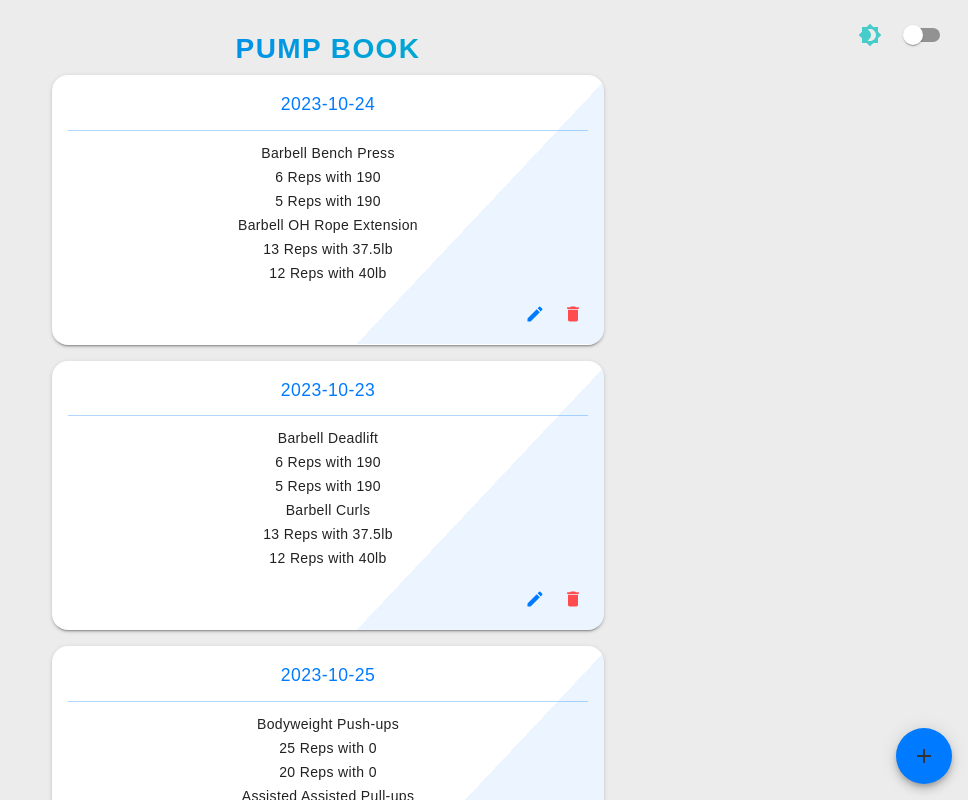
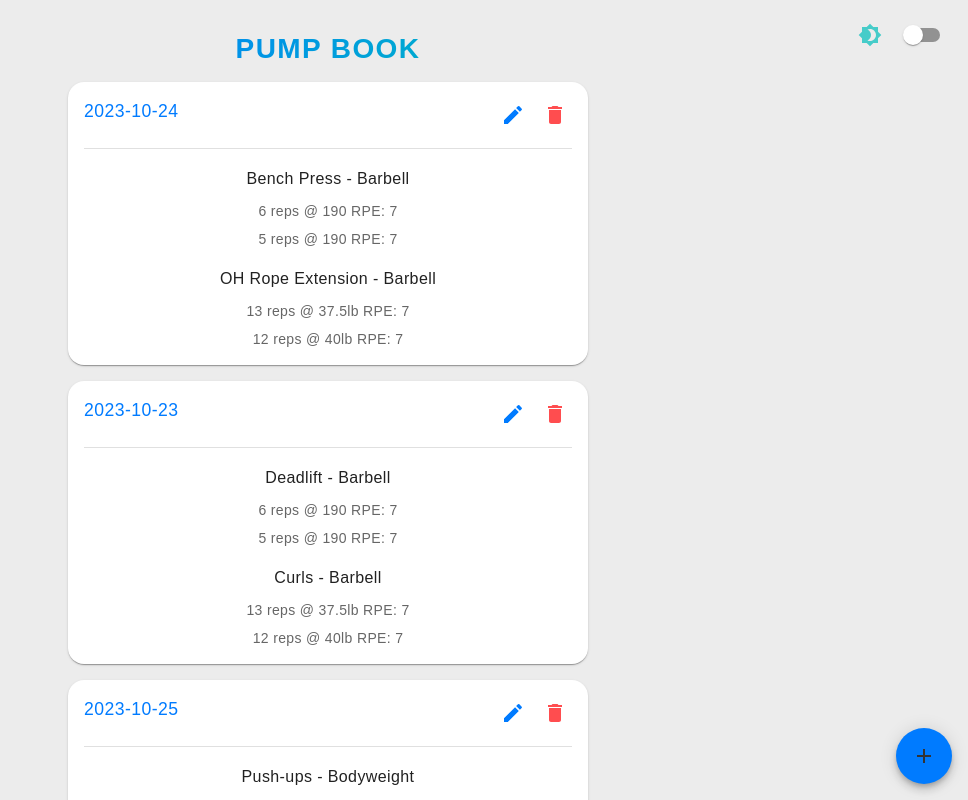
Before and after one commit to owendclark/pump-book, a React (Create React App) app: page / in a window 1280 px wide. Shown: the top 800 px of the page, without its empty margins (312-1280 px from the left). Built offline with nearby package versions, Linux system fonts and the light colour scheme.

Commit message:
Functionality and UI Update
- Added RPE field
- Updated Card UI
- Updated Set Fields UI
- Updated Add Set Button UI

```diff
--- a/src/components/ExerciseFields.jsx
+++ b/src/components/ExerciseFields.jsx
@@ -17,10 +17,11 @@ const ExerciseFields = ({
       return false;
     }
 
-    // If the exercise type requires weight, check if all sets have weights specified and check if all sets have reps and weights specified
+    // If the exercise type requires weight, check if all sets have weights specified and check if all sets have reps and weights and RPE specified
     for (let set of lastExercise.sets) {
       if (
         !set.reps ||
+        !set.RPE ||
         (lastExercise.weightType !== "Bodyweight" && !set.weight)
       ) {
         return false;
--- a/src/components/TrainingDayCard.jsx
+++ b/src/components/TrainingDayCard.jsx
@@ -1,66 +1,77 @@
 import React from "react";
-import cardBackground from "../styles/cardBackground";
-
 import {
   Card,
   Typography,
   IconButton,
   Stack,
-  alpha,
+  Divider,
+  useTheme,
   Box,
-  Divider,
 } from "@mui/material";
 import EditIcon from "@mui/icons-material/Edit";
 import DeleteIcon from "@mui/icons-material/Delete";
 
 const TrainingDayCard = ({ date, exercises, onEdit, onDelete }) => {
+  const theme = useTheme();
+
   return (
     <Card
       sx={{
-        mb: 2,
-        p: 2,
-        boxShadow: 2,
-        borderRadius: "16px",
-        position: "relative",
+        margin: theme.spacing(2),
+        p: theme.spacing(2),
+        boxShadow: theme.shadows[1],
+        "&:hover": { boxShadow: theme.shadows[8] },
       }}
     >
-      <Typography variant="h6" color="primary">
+      <Stack
+        direction="row"
+        justifyContent="space-between"
+        alignItems="center"
+        sx={{ mb: theme.spacing(2) }}
+      >
+        <Typography variant="h6" color="primary" gutterBottom>
           {date}
         </Typography>
-      <Divider sx={{ my: 1.5, borderColor: alpha("#007BFF", 0.3) }} />
-      {exercises.map((exercise, index) => (
-        <Box key={index}>
-          <Typography key={index} variant="body2" my={0.5}>
-            {exercise.weightType} {exercise.name}
-          </Typography>
-          {exercise.sets.map((set, index) => (
-            <Typography key={index} variant="body2" my={0.5}>
-              {set.reps} Reps with {set.weight}{" "}
-              {exercise.weightType === "Weighted" ? "added" : ""}
-            </Typography>
-          ))}
-        </Box>
-      ))}
-      <Stack direction="row" justifyContent="flex-end" spacing={1} mt={2}>
-        <IconButton
-          onClick={() => onEdit(date)}
-          size="small"
-          color="primary"
-          sx={{ zIndex: 1 }}
-        >
-          <EditIcon fontSize="small" />
+        <Box>
+          <IconButton onClick={() => onEdit(date)} size="small" color="primary">
+            <EditIcon />
           </IconButton>
           <IconButton
             onClick={() => onDelete(date)}
             size="small"
+            sx={{ ml: 1 }}
             color="error"
-          sx={{ zIndex: 1 }}
           >
-          <DeleteIcon fontSize="small" />
+            <DeleteIcon />
           </IconButton>
+        </Box>
       </Stack>
-
-      <Box sx={cardBackground} />
+      <Divider sx={{ mb: theme.spacing(2) }} />
+      <Stack spacing={2}>
+        {exercises.map((exercise, index) => (
+          <Stack key={`exercise-${index}`} spacing={1}>
+            <Typography variant="subtitle1" color="text.primary" gutterBottom>
+              {exercise.name} - {exercise.weightType}
+            </Typography>
+            {exercise.sets.map((set, setIndex) => (
+              <Typography
+                key={`set-${setIndex}`}
+                variant="body2"
+                color="text.secondary"
+                gutterBottom
+              >
+                {`${set.reps} reps ${
+                  set.weight
+                    ? `@ ${set.weight}${
+                        exercise.weightType === "Weighted" ? "kg" : ""
+                      }`
+                    : ""
+                } RPE: ${set.RPE}`}
+              </Typography>
+            ))}
+          </Stack>
+        ))}
+      </Stack>
     </Card>
   );
 };
--- a/src/components/exerciseFields/AddSetButton.jsx
+++ b/src/components/exerciseFields/AddSetButton.jsx
@@ -5,6 +5,7 @@ import AddIcon from "@mui/icons-material/Add";
 const AddSetButton = ({ exercise, exerciseIndex, onExerciseChange }) => {
   return (
     <Button
+      variant="outlined"
       startIcon={<AddIcon />}
       onClick={() => {
         const updatedExercise = { ...exercise };
--- a/src/components/exerciseFields/ExerciseHeader.jsx
+++ b/src/components/exerciseFields/ExerciseHeader.jsx
@@ -6,7 +6,7 @@ import { Grid } from "@mui/material";
 
 const ExerciseHeader = ({ exercise, exerciseIndex, onExerciseChange }) => {
   return (
-    <Grid container>
+    <Grid container pb={0.5}>
       <WeightTypeField
         exercise={exercise}
         exerciseIndex={exerciseIndex}
--- a/src/components/exerciseFields/ExerciseSet.jsx
+++ b/src/components/exerciseFields/ExerciseSet.jsx
@@ -4,6 +4,7 @@ import RepField from "./RepField";
 import RemoveSetButton from "./RemoveSetButton";
 
 import { Grid, Typography } from "@mui/material";
+import RPEField from "./RPEField";
 
 const ExerciseSet = ({
   exercise,
@@ -12,15 +13,45 @@ const ExerciseSet = ({
   setIndex,
   onExerciseChange,
 }) => {
+  const determineItemWidth = (item) => {
+    switch (item) {
+      case "setName":
+        return 1.5;
+      case "weightField":
+        return exercise.sets.length > 1 ? 3.5 : 3.5;
+      case "repField":
+        return exercise.sets.length > 1 && exercise.weightType === "Bodyweight"
+          ? 6
+          : exercise.sets.length <= 1 && exercise.weightType === "Bodyweight"
+          ? 8
+          : exercise.sets.length > 1 && exercise.weightType !== "Bodyweight"
+          ? 2.5
+          : exercise.sets.length <= 1 && exercise.weightType !== "Bodyweight"
+          ? 3.5
+          : undefined;
+      case "rpeField":
+        return exercise.sets.length > 1 ? 2.5 : 3.5;
+      case "removeSetButton":
+        return 1;
+      default:
+        return undefined;
+    }
+  };
+
   return (
-    <Grid container spacing={2} key={setIndex} alignItems="center" pt={2}>
-      <Grid item xs={2} display="flex" justifyContent="center">
+    <Grid container spacing={1} key={setIndex} alignItems="center" pt={1.5}>
+      <Grid
+        item
+        xs={determineItemWidth("setName")}
+        display="flex"
+        justifyContent="center"
+      >
         <Typography variant="body2" color="textSecondary">
           Set {setIndex + 1}
         </Typography>
       </Grid>
       {exercise.weightType !== "Bodyweight" && (
-        <Grid item xs={exercise.sets.length > 1 ? 4 : 5}>
+        <Grid item xs={determineItemWidth("weightField")}>
           <WeightField
             exercise={exercise}
             exerciseIndex={exerciseIndex}
@@ -30,20 +61,7 @@ const ExerciseSet = ({
           />
         </Grid>
       )}
-      <Grid
-        item
-        xs={
-          exercise.sets.length > 1 && exercise.weightType === "Bodyweight"
-            ? 8
-            : exercise.sets.length <= 1 && exercise.weightType === "Bodyweight"
-            ? 10
-            : exercise.sets.length > 1 && exercise.weightType !== "Bodyweight"
-            ? 4
-            : exercise.sets.length <= 1 && exercise.weightType !== "Bodyweight"
-            ? 5
-            : undefined
-        }
-      >
+      <Grid item xs={determineItemWidth("repField")}>
         <RepField
           exercise={exercise}
           exerciseIndex={exerciseIndex}
@@ -52,8 +70,16 @@ const ExerciseSet = ({
           onExerciseChange={onExerciseChange}
         />
       </Grid>
+      <Grid item xs={determineItemWidth("rpeField")}>
+        <RPEField
+          exerciseIndex={exerciseIndex}
+          set={set}
+          setIndex={setIndex}
+          onExerciseChange={onExerciseChange}
+        />
+      </Grid>
       {exercise.sets.length > 1 && (
-        <Grid item xs={2}>
+        <Grid item xs={determineItemWidth("removeSetButton")}>
           <RemoveSetButton
             exercise={exercise}
             exerciseIndex={exerciseIndex}
--- /dev/null
+++ b/src/components/exerciseFields/RPEField.jsx
@@ -0,0 +1,21 @@
+import React from "react";
+import { Grid, TextField } from "@mui/material";
+
+const RPEField = ({ exerciseIndex, set, setIndex, onExerciseChange }) => {
+  return (
+    <Grid item xs={12}>
+      <TextField
+        fullWidth
+        label="RPE"
+        placeholder="7"
+        value={set.RPE || ""}
+        onChange={(event) =>
+          onExerciseChange(exerciseIndex, setIndex, "RPE", event.target.value)
+        }
+        variant="outlined"
+      />
+    </Grid>
+  );
+};
+
+export default RPEField;
--- a/src/components/exerciseFields/SingleExercise.jsx
+++ b/src/components/exerciseFields/SingleExercise.jsx
@@ -24,11 +24,13 @@ const SingleExercise = ({ exercise, exerciseIndex, onExerciseChange }) => {
             onExerciseChange={onExerciseChange}
           />
         ))}
-        <AddSetButton
-          exercise={exercise}
-          exerciseIndex={exerciseIndex}
-          onExerciseChange={onExerciseChange}
-        />
+        <Box pt={1.5}>
+          <AddSetButton
+            exercise={exercise}
+            exerciseIndex={exerciseIndex}
+            onExerciseChange={onExerciseChange}
+          />
+        </Box>
       </Box>
     </Box>
   );
--- a/src/styles/cardBackground.js
+++ b/src/styles/cardBackground.js
@@ -1,4 +1,6 @@
-const cardBackground = {
+import { styled } from "@mui/material/styles";
+
+const CardBackground = styled("div")(({ theme }) => ({
   position: "absolute",
   top: 0,
   left: 0,
@@ -13,6 +15,6 @@ const cardBackground = {
   "&:hover": {
     transform: "skewX(-25deg) scale(1.02)",
   },
-};
+}));
 
-export default cardBackground;
+export default CardBackground;
```
Also changed, not shown: src/pages/Home.jsx (+7 -5 lines), src/testData.js (+26 -27 lines). Lines whose indentation alone changed are shown as unchanged.
